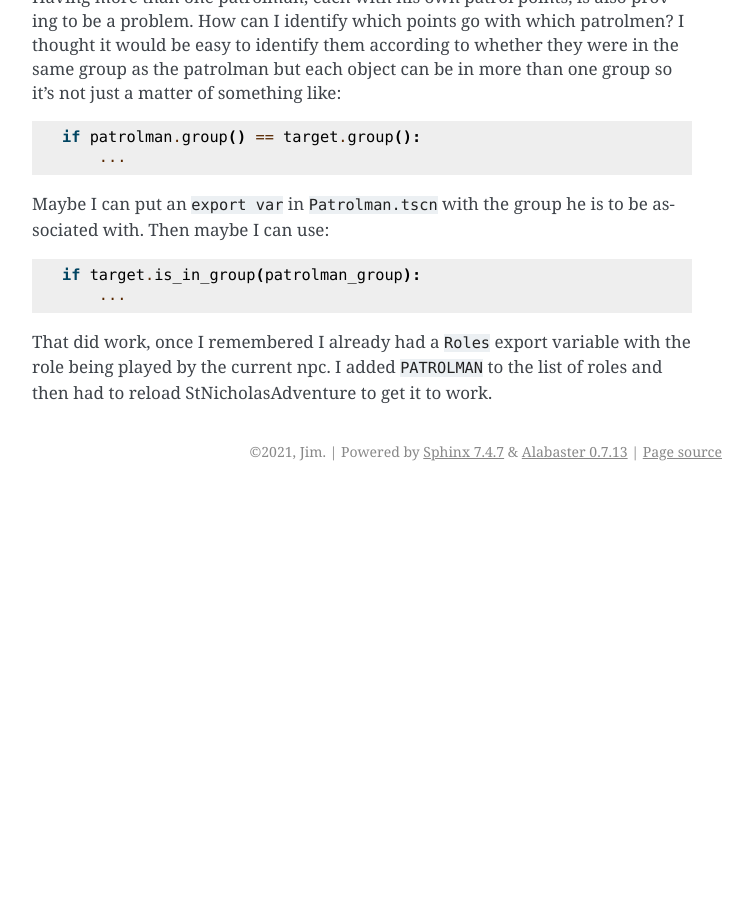
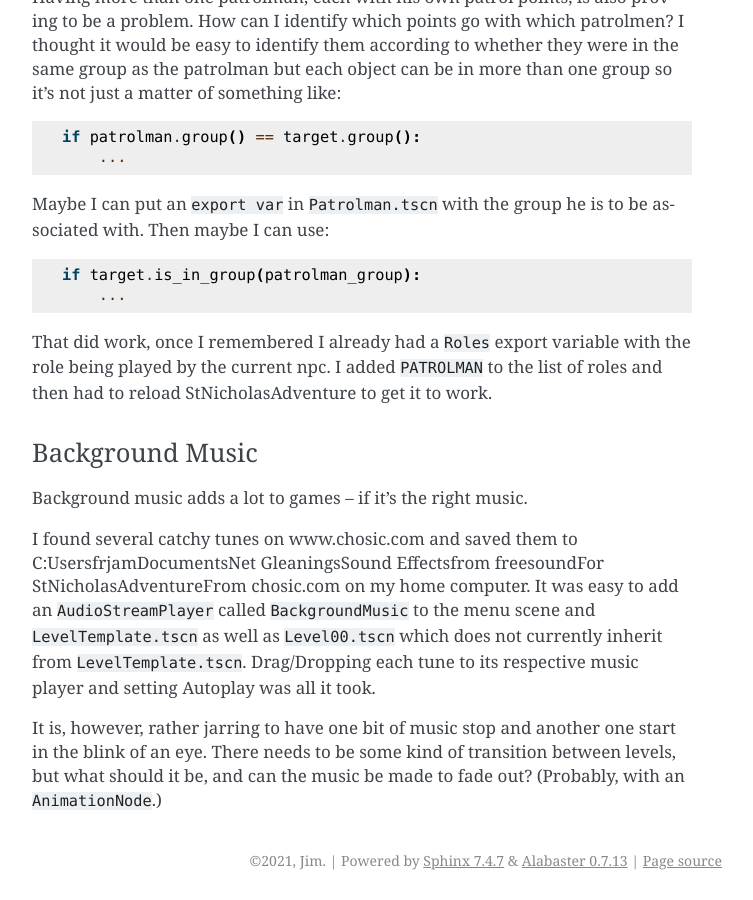
Before and after one commit to JMorris1575/Christmas2022, a Sphinx documentation site: the page built from docs/st_nick_game_dev.rst, in a window 1280 px wide and 900 px high, scrolled down 54702 px. Shown: the whole window, without its empty margins (388-1141 px from the left). Built offline with Sphinx 7.4.7, drawn with Linux system fonts in a browser that asks for light colours; before the commit the page ends 55193 px from its top, so only the background shows below that.

Commit message:
Added BackgroundMusic

```diff
--- a/docs/st_nick_game_dev.rst
+++ b/docs/st_nick_game_dev.rst
@@ -2171,3 +2171,18 @@ use::
 
 That did work, once I remembered I already had a ``Roles`` export variable with the role being played by the current
 npc. I added ``PATROLMAN`` to the list of roles and then had to reload StNicholasAdventure to get it to work.
+
+Background Music
+================
+
+Background music adds a lot to games -- if it's the right music.
+
+I found several catchy tunes on www.chosic.com and saved them to
+C:\Users\frjam\Documents\Net Gleanings\Sound Effects\from freesound\For StNicholasAdventure\From chosic.com on my home
+computer. It was easy to add an ``AudioStreamPlayer`` called ``BackgroundMusic`` to the menu scene and
+``LevelTemplate.tscn`` as well as ``Level00.tscn`` which does not currently inherit from ``LevelTemplate.tscn``.
+Drag/Dropping each tune to its respective music player and setting Autoplay was all it took.
+
+It is, however, rather jarring to have one bit of music stop and another one start in the blink of an eye. There needs
+to be some kind of transition between levels, but what should it be, and can the music be made to fade out? (Probably,
+with an ``AnimationNode``.)
```
